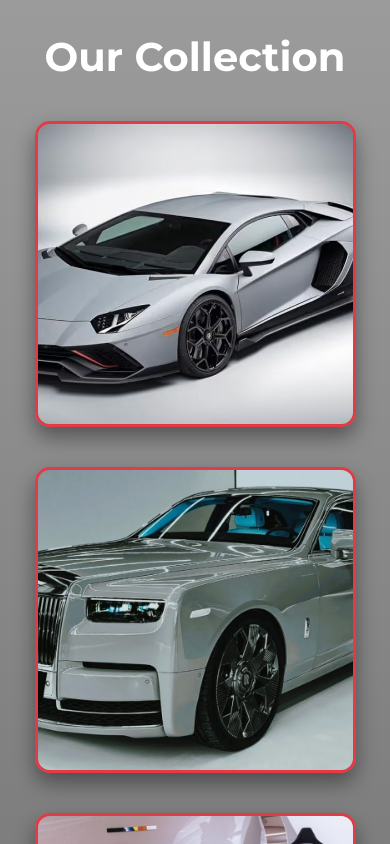
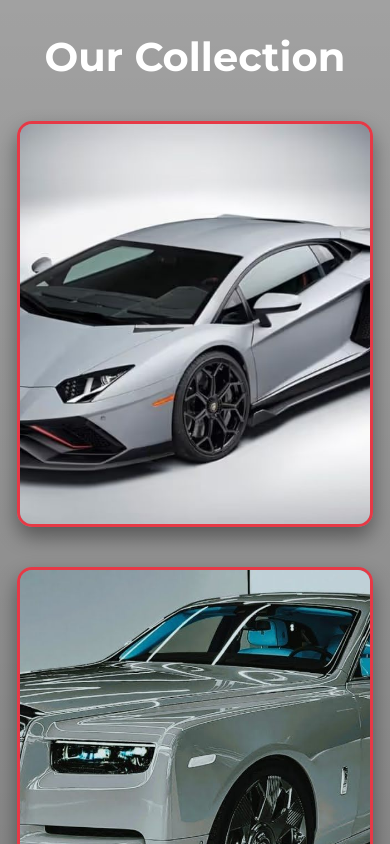
Before and after one commit to elsobhy/Motofy-for-Cars, a plain HTML site: page index.html in a window 390 px wide. Shown: the part 1400-2244 px from the top of the page. Drawn offline with Linux system fonts and the light colour scheme.

Commit message:
Update styles.css

```diff
--- a/styles.css
+++ b/styles.css
@@ -93,6 +93,7 @@ body::before {
     display: none;
     font-size: 1.8em;
     cursor: pointer;
+    color: white;
 }
 
 /* Header styling */
@@ -382,8 +383,8 @@ footer {
 /* Responsive design */
 @media (max-width: 768px) {
     .car-card {
-        max-width: 90%;
-        height: 300px;
+        max-width: 700px;
+        height: 400px;
     }
 
     .nav-links {
```
